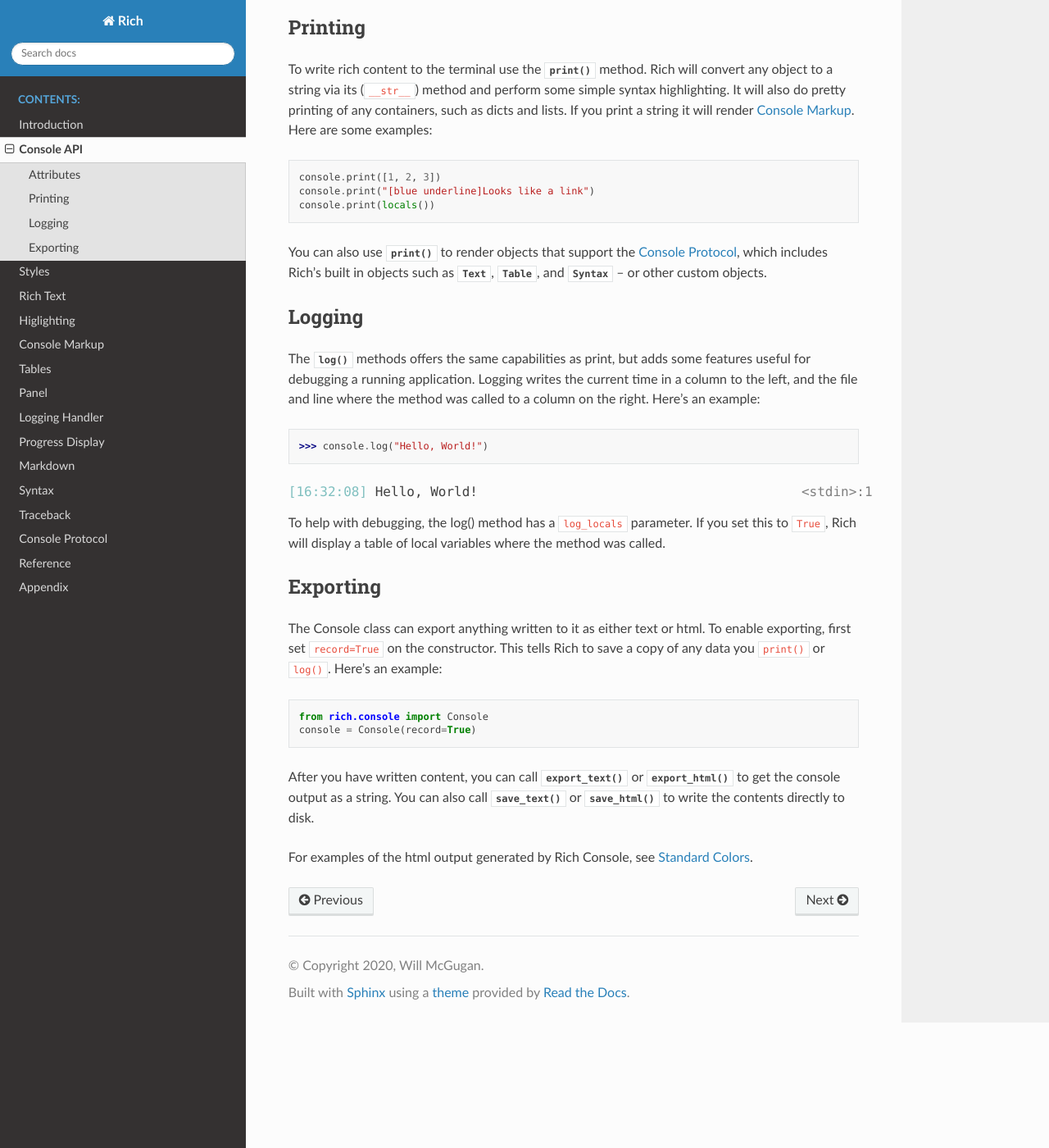
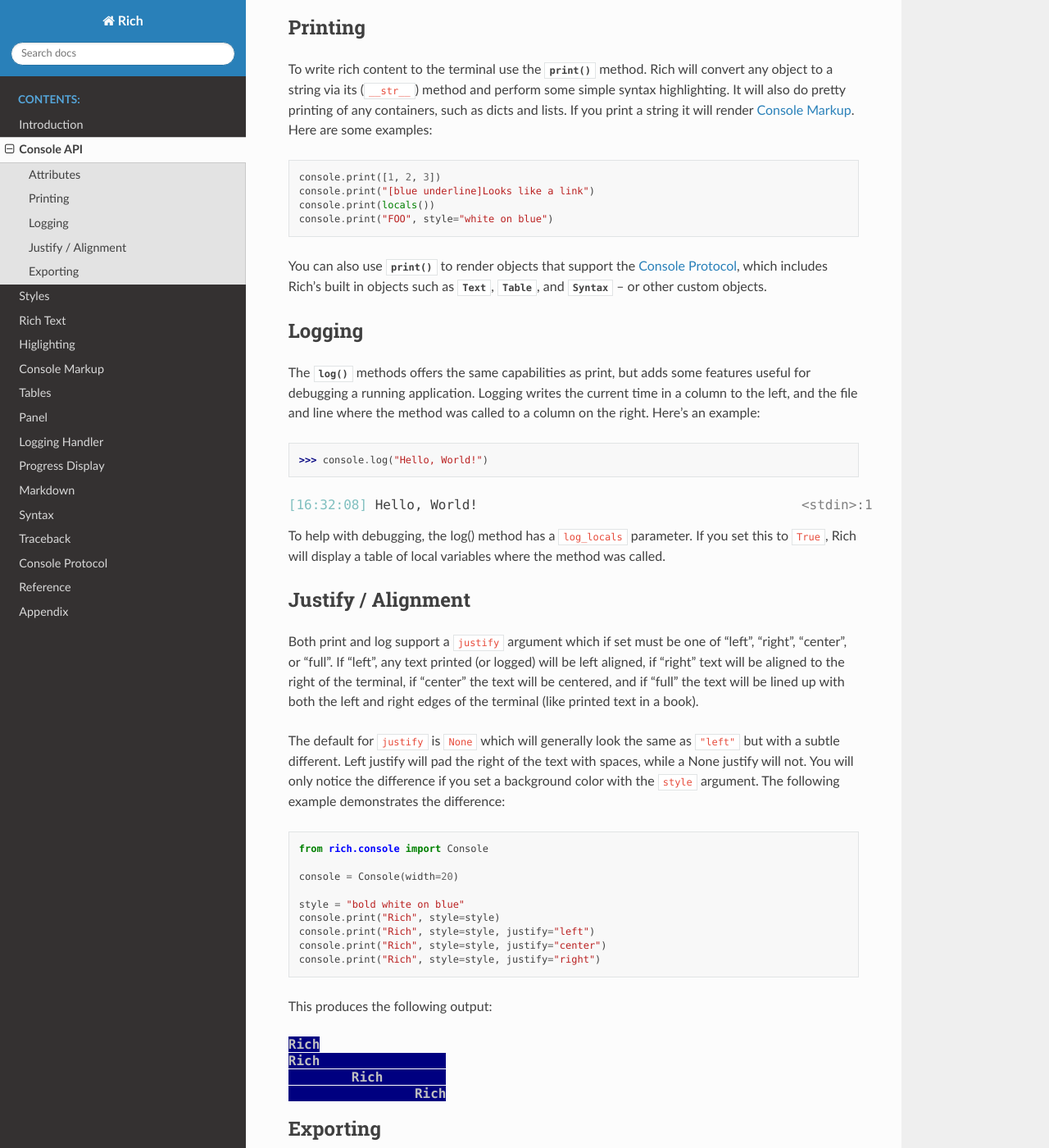
Before and after one commit to Textualize/rich, a Sphinx documentation site: the page built from docs/source/console.rst, in a window 1280 px wide and 1400 px high, scrolled down 647 px. Shown: the whole window at 82% size. Built offline with Sphinx 7.4.7 and the Read the Docs theme 2.0.0, drawn with Linux system fonts in a browser that asks for light colours.

Commit message:
docs and example

```diff
--- a/docs/source/console.rst
+++ b/docs/source/console.rst
@@ -28,6 +28,7 @@
     console.print([1, 2, 3])
     console.print("[blue underline]Looks like a link")
     console.print(locals())
+    console.print("FOO", style="white on blue")
 
 You can also use :meth:`~rich.console.Console.print` to render objects that support the :ref:`protocol`, which includes Rich's built in objects such as :class:`~rich.text.Text`, :class:`~rich.table.Table`, and :class:`~rich.syntax.Syntax` -- or other custom objects.
 
@@ -46,6 +47,34 @@
 
 To help with debugging, the log() method has a ``log_locals`` parameter. If you set this to ``True``, Rich will display a table of local variables where the method was called.
 
+Justify / Alignment
+-------------------
+
+Both print and log support a ``justify`` argument which if set must be one of "left", "right", "center", or "full".  If "left", any text printed (or logged) will be left aligned, if "right" text will be aligned to the right of the terminal, if "center" the text will be centered, and if "full" the text will be lined up with both the left and right edges of the terminal (like printed text in a book).
+
+The default for ``justify`` is ``None`` which will generally look the same as ``"left"`` but with a subtle different. Left justify will pad the right of the text with spaces, while a None justify will not. You will only notice the difference if you set a background color with the ``style`` argument. The following example demonstrates the difference::
+
+    from rich.console import Console
+
+    console = Console(width=20)
+
+    style = "bold white on blue"
+    console.print("Rich", style=style)
+    console.print("Rich", style=style, justify="left")
+    console.print("Rich", style=style, justify="center")
+    console.print("Rich", style=style, justify="right")
+
+
+This produces the following output:
+
+.. raw:: html
+
+    <pre style="font-family:Menlo,'DejaVu Sans Mono',consolas,'Courier New',monospace"><span style="color: #c0c0c0; background-color: #000080; font-weight: bold">Rich
+    Rich               &nbsp;
+            Rich       &nbsp;
+                    Rich
+    </span></pre>
+
 
 Exporting
 ---------
```
Also changed, not shown: just.py (deleted, +0 -13 lines), 1 other file.
